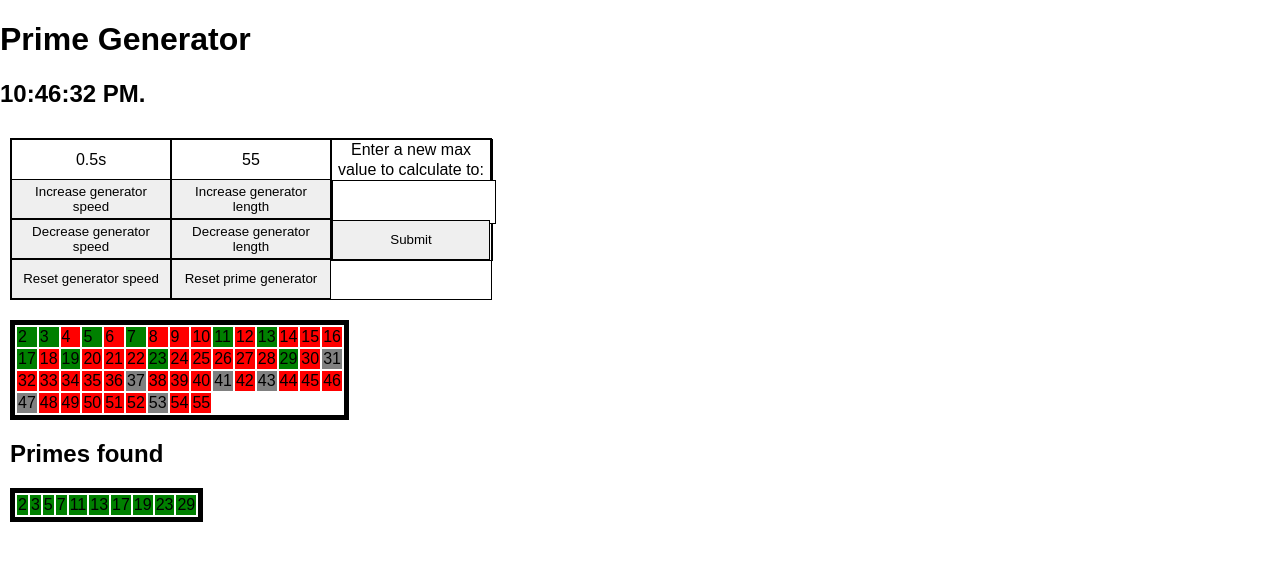
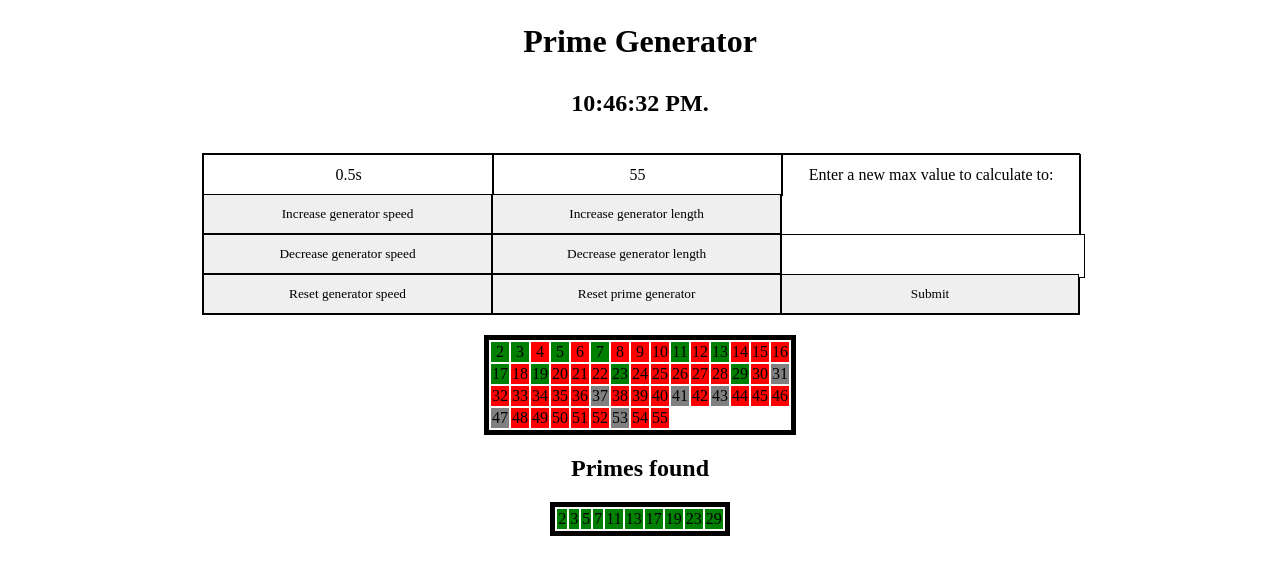
Before and after one commit to Steven113/Prime-Sieve-Generation-React, a React (Create React App) app in the folder hello-world/: page / in a window 1280 px wide. Shown: the top 574 px of the page. Built offline with nearby package versions, Linux system fonts and the light colour scheme.

Commit message:
Changed table formatting to make UI scale based on browser window size. Added variable to allow TableRenderer to give the table a certain className (so you can add formatting from your .css file(s))

```diff
--- a/hello-world/src/App.css
+++ b/hello-world/src/App.css
@@ -1,9 +1,37 @@
+* {
+    font-family: "Times New Roman", Times, serif;
+}
+
+.textInfo {
+    text-align: center;
+    vertical-align: middle;
+    line-height: 40px;
+}
+
+body {
+    width:70%;
+    margin-left:15%;
+    margin-right:15%;
+}
+
+tableSection {
+    text-align: center;
+}
+
+.primeGeneratorHeading {
+    left: 50%;
+
+    text-align: center;
+    vertical-align: middle;
+    line-height: 40px;
+}
+
 section {
     padding : 10px;
 }
 
 .optionsSection {
-    width : 480px;
+    width : 100%;
     height : 160px;
     position : relative;
     border: 1px solid #000000;
@@ -12,78 +40,66 @@ section {
 
 .primeGenerationSpeedTextBox {
     position: absolute;
-    top: 0px;
-    left: 0px;
-    width : 158px;
-    height : 40px;
+    top: 0%;
+    left: 0%;
+    width : 33%;
+    height : 25%;
     border: 1px solid #000000;
-
-    text-align: center;
-    vertical-align: middle;
-    line-height: 40px;
 }
 
 .increasePrimeGeneratorSpeedButton {
     position: absolute;
-    top: 40px;
-    left: 0px;
-    width : 160px;
-    height : 40px;
+    top: 25%;
+    left: 0%;
+    width : 33%;
+    height : 25%;
     border: 1px solid #000000
 }
 
 .decreasePrimeGeneratorSpeedButton {
     position: absolute;
-    top: 80px;
-    left: 0px;
-    width : 160px;
-    height : 40px;
+    top: 50%;
+    left: 0%;
+    width : 33%;
+    height : 25%;
     border: 1px solid #000000
 }
 
 .resetPrimeGeneratorSpeedButton {
     position: absolute;
-    top: 120px;
-    left: 0px;
-    width : 160px;
-    height : 40px;
+    top: 75%;
+    left: 0%;
+    width : 33%;
+    height : 25%;
     border: 1px solid #000000
 }
 
 .primeGenerationLengthTextBox {
     position: absolute;
-    top: 0px;
-    left: 160px;
-    width : 158px;
-    height : 40px;
+    top: 0%;
+    left: 33%;
+    width : 33%;
+    height : 25%;
     border: 1px solid #000000;
-
-    text-align: center;
-    vertical-align: middle;
-    line-height: 40px;
 }
 
 .primeGenerationLengthPromptBox {
     position: absolute;
-    top: 0px;
-    left: 320px;
-    width : 158px;
-    height : 40px;
+    top: 0%;
+    left: 66%;
+    width : 34%;
+    height : 50%;
     border: 1px solid #000000;
-
-    text-align: center;
-    vertical-align: middle;
-    line-height: 20px;
 }
 
 .primeGenerationLengthInputBox {
     text-align: center;
     vertical-align: middle;
     position: absolute;
-    top: 40px;
-    left: 0px;
-    width : 158px;
-    height : 40px;
+    top: 50%;
+    left: 0%;
+    width : 100%;
+    height : 25%;
     border: 1px solid #000000
 }
 
@@ -91,47 +107,46 @@ section {
     text-align: center;
     vertical-align: middle;
     position: absolute;
-    top: 80px;
-    left: 0px;
-    width : 158px;
-    height : 40px;
+    top: 75%;
+    left: 0%;
+    width : 100%;
+    height : 25%;
     border: 1px solid #000000
 }
 
 .increasePrimeGeneratorLengthButton {
     position: absolute;
-    top: 40px;
-    left: 160px;
-    width : 160px;
-    height : 40px;
+    top: 25%;
+    left: 33%;
+    width : 33%;
+    height : 25%;
     border: 1px solid #000000
 }
 
 .decreasePrimeGeneratorLengthButton {
     position: absolute;
-    top: 80px;
-    left: 160px;
-    width : 160px;
-    height : 40px;
+    top: 50%;
+    left: 33%;
+    width : 33%;
+    height : 25%;
     border: 1px solid #000000
 }
 
 .resetPrimeGeneratorLengthButton {
     position: absolute;
-    top: 120px;
-    left: 160px;
-    width : 160px;
-    height : 40px;
+    top: 75%;
+    left: 33%;
+    width : 33%;
+    height : 25%;
     border: 1px solid #000000
 }
 
 .primeGeneratorTextInputForm {
     position: absolute;
-    top: 0px;
-    left: 320px;
-    width : 160px;
-    height : 120px;
-    border: 1px solid #000000
+    top: 0%;
+    left: 66%;
+    width : 34%;
+    height : 100%;
 }
 
 table {
@@ -178,3 +193,8 @@ td.Not-Prime {
 td.Is-Prime {
     background-color: green;
 }
+
+table.center {
+    margin-left:auto;
+    margin-right:auto;
+}
--- a/hello-world/src/App.js
+++ b/hello-world/src/App.js
@@ -1,6 +1,5 @@
 import React, { Component } from 'react';
 import './App.css';
-
 
 
 
--- a/hello-world/src/PrimeGenerator.js
+++ b/hello-world/src/PrimeGenerator.js
@@ -196,17 +196,26 @@ export class PrimeGenerator extends Component {
         //console.log(`primes ${JSON.stringify(primes)} ${primes.length}`);
 
         return (
-            <div>
-                <h1> Prime Generator</h1>
-                <Clock/>
+            <primeGenerator>
+
+                <div className="primeGeneratorHeading">
+                    <h1> Prime Generator</h1>
+                    <Clock/>
+                </div>
+
                 <div className="user-options">
 
                 <section><PrimeUserOptions increaseTimerInterval={this.increaseTimerInterval} decreaseTimerInterval={this.decreaseTimerInterval} changeTimeInterval={this.changeTimeInterval} resetTimerInterval={this.resetTimerInterval} timerInterval={this.getTimerInterval()} primeTableLength={this.getPrimeTableLength()} increasePrimeTableLength={this.increasePrimeTableLength} decreasePrimeTableLength={this.decreasePrimeTableLength} resetPrimeGenerator={this.resetPrimeGenerator} setPrimeTableLength={this.setPrimeTableLength}/></section>
                  </div>
-                <section><TableRenderer dataArray={dataArray} tableName={visualizationTableName} key={visualizationTableName} rowWidth={rowWidth} noItemsFoundMessage={"No values"} valueExtractionFunction={valueExtractionFunction} classExtractionFunction={classExtractionFunction} keyExtractionFunction={keyExtractionFunction}/>
-                <h2> Primes found </h2>
-                <TableRenderer dataArray={primes} rowWidth={rowWidth} tableName={primeTableName} key={primeTableName} noItemsFoundMessage={"No primes found"} valueExtractionFunction={valueExtractionFunction} classExtractionFunction={classExtractionFunction} keyExtractionFunction={keyExtractionFunction}/></section>
-            </div>
+
+                <section>
+                    <tableSection>
+                        <TableRenderer dataArray={dataArray} tableName={visualizationTableName} key={visualizationTableName} rowWidth={rowWidth} noItemsFoundMessage={"No values"} valueExtractionFunction={valueExtractionFunction} classExtractionFunction={classExtractionFunction} keyExtractionFunction={keyExtractionFunction} tableClassName={"center"}/>
+                        <h2> Primes found </h2>
+                        <TableRenderer dataArray={primes} rowWidth={rowWidth} tableName={primeTableName} key={primeTableName} noItemsFoundMessage={"No primes found"} valueExtractionFunction={valueExtractionFunction} classExtractionFunction={classExtractionFunction} keyExtractionFunction={keyExtractionFunction} tableClassName={"center"}/>
+                    </tableSection>
+                </section>
+            </primeGenerator>
         );
     }
 
--- a/hello-world/src/TableGenerator.js
+++ b/hello-world/src/TableGenerator.js
@@ -88,7 +88,8 @@ export class TableRenderer extends Component {
             keyExtractionFunction : props.keyExtractionFunction,
             tableName : props.tableName,
             noItemsFoundMessage : props.noItemsFoundMessage,
-            columnHeaderNames : props.columnHeaderNames
+            columnHeaderNames : props.columnHeaderNames,
+            tableClassName : props.tableClassName
         };
     }
 
@@ -122,6 +123,8 @@ export class TableRenderer extends Component {
         var noItemsFoundMessage = this.state.noItemsFoundMessage;
         var columnHeaderNames = this.state.columnHeaderNames;
 
+        var tableClassName = this.state.tableClassName;
+
         if (dataArray.length === 0){
             return <b>{noItemsFoundMessage}</b>
         }
@@ -148,7 +151,7 @@ export class TableRenderer extends Component {
         }
 
         return (
-            <table>
+            <table className={tableClassName}>
                 <tbody>
                     {rowArray}
                 </tbody>
```
